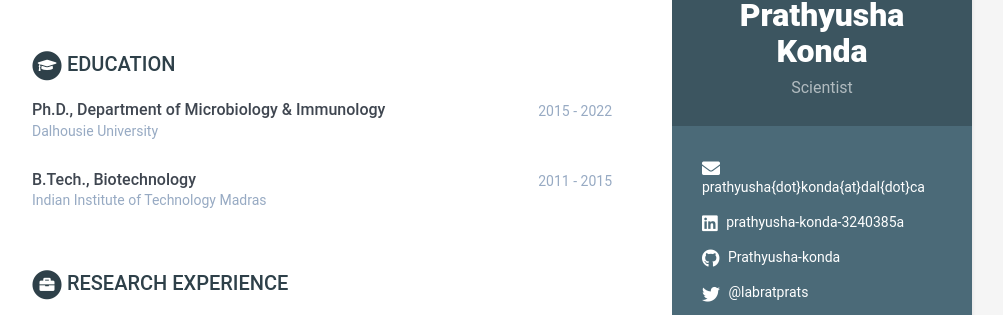
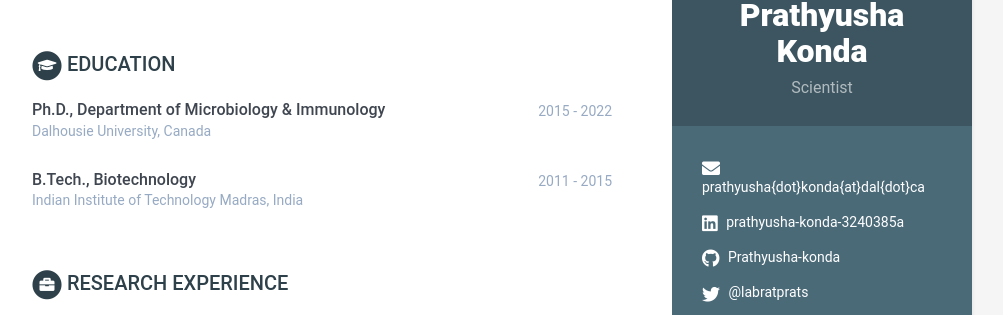
Before and after one commit to Prathyusha-konda/Website, a Jekyll site: the page built from index.html, in a window 1280 px wide and 900 px high. Shown: the part 170-485 px from the top of the window, without its empty margins (168-1171 px from the left). Built offline with Jekyll 4.4.1, drawn with Linux system fonts in a browser that asks for light colours.

Commit message:
Update data.yml

```diff
--- a/_data/data.yml
+++ b/_data/data.yml
@@ -25,11 +25,11 @@ career-profile:
       I am Prathyusha Konda, currently finishing my Ph.D. in cancer immunology.
 education:
     - degree: Ph.D., Department of Microbiology & Immunology
-      university: Dalhousie University
+      university: Dalhousie University, Canada
       time: 2015 - 2022
 
     - degree: B.Tech., Biotechnology
-      university: Indian Institute of Technology Madras
+      university: Indian Institute of Technology Madras, India
       time: 2011 - 2015
 
 experiences:
```
